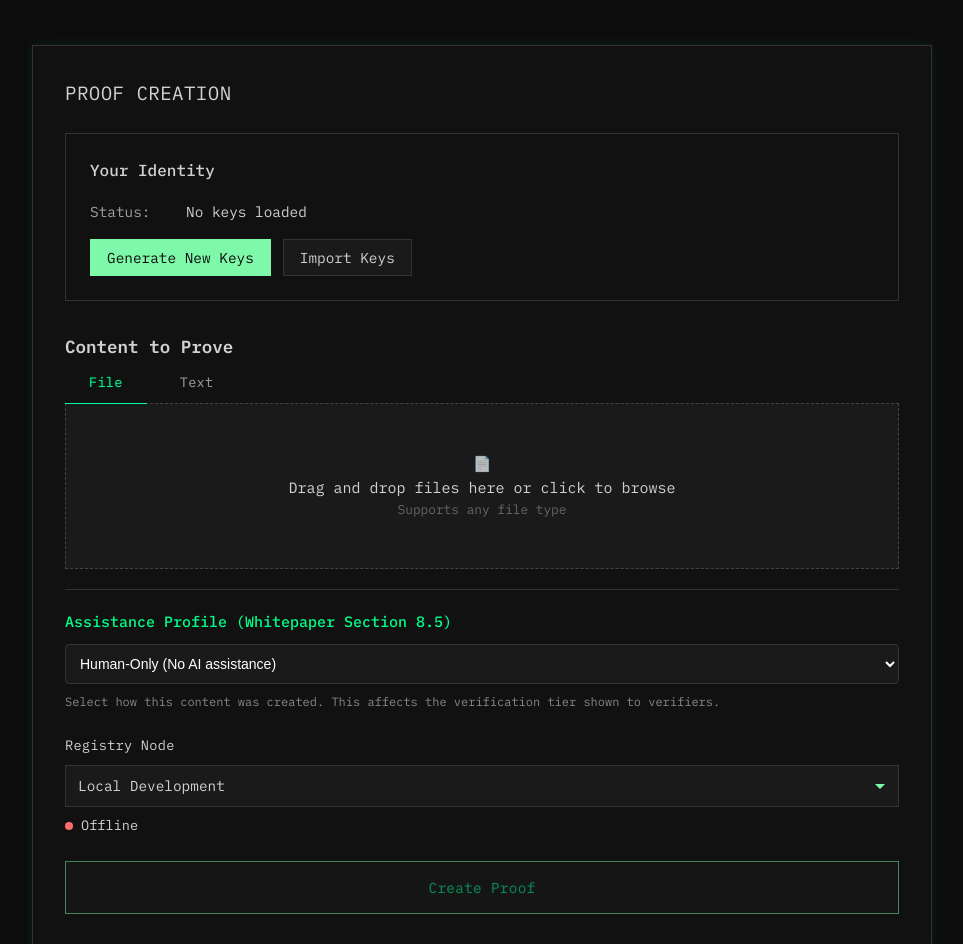
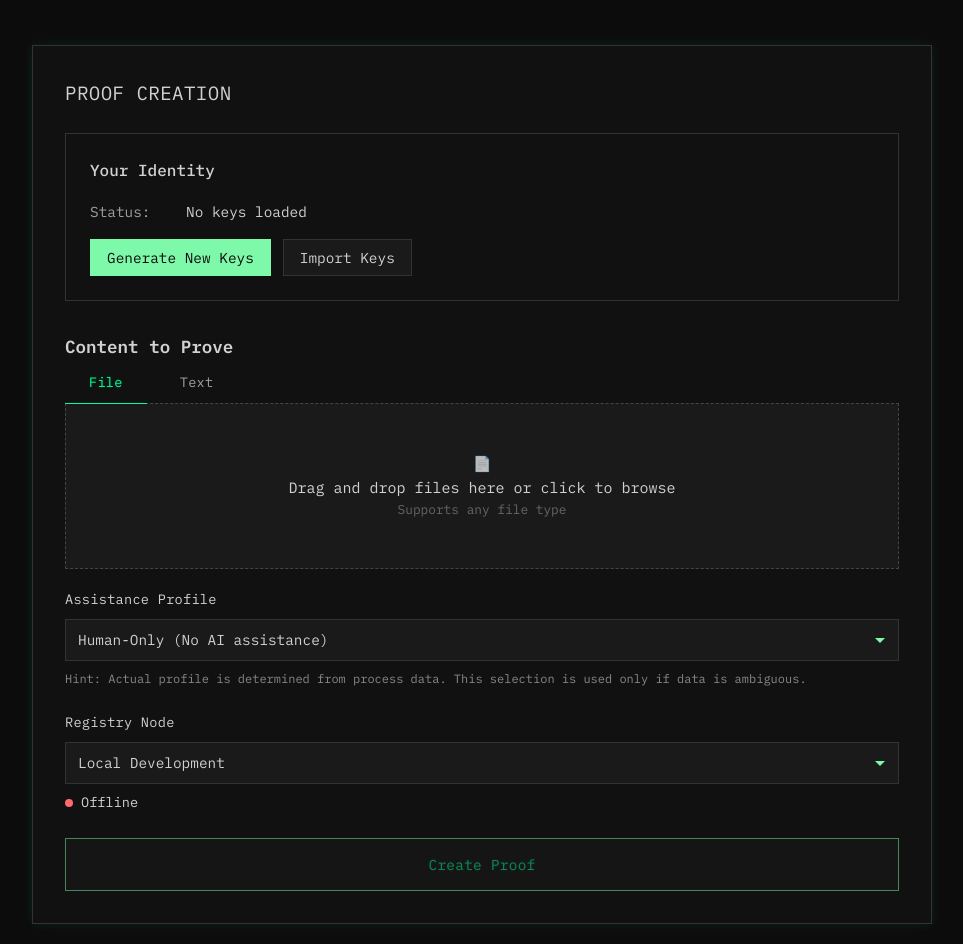
Before and after one commit to gdnshnk/proofofhumanwork.org, a plain HTML site: page create/index.html in a window 1280 px wide. Shown: the part 156-1100 px from the top of the page, without its empty margins (158-1121 px from the left). Drawn offline with Linux system fonts and the light colour scheme; no server answers.

Commit message:
Update index.html

```diff
--- a/create/index.html
+++ b/create/index.html
@@ -76,17 +76,15 @@
                     </div>
 
                     <!-- Assistance Profile Selection -->
-                    <div class="assistance-profile-section" style="margin-top: 20px; padding-top: 20px; border-top: 1px solid #333;">
-                        <label for="assistance-profile" style="display: block; margin-bottom: 10px; color: #00ff88; font-weight: 500;">
-                            Assistance Profile (Whitepaper Section 8.5)
-                        </label>
-                        <select id="assistance-profile" style="width: 100%; padding: 10px; background: #1a1a1a; border: 1px solid #333; color: #fff; border-radius: 4px; font-size: 14px;">
+                    <div class="registry-selector" style="margin-top: 20px;">
+                        <label for="assistance-profile">Assistance Profile</label>
+                        <select id="assistance-profile" class="registry-select">
                             <option value="human-only">Human-Only (No AI assistance)</option>
                             <option value="AI-assisted">AI-Assisted (Human with AI help)</option>
                             <option value="AI-generated">AI-Generated (Primarily AI)</option>
                         </select>
                         <p class="input-hint" style="margin-top: 8px; font-size: 12px; color: #888;">
-                            Select how this content was created. This affects the verification tier shown to verifiers.
+                            Hint: Actual profile is determined from process data. This selection is used only if data is ambiguous.
                         </p>
                     </div>
                 </div>
```
